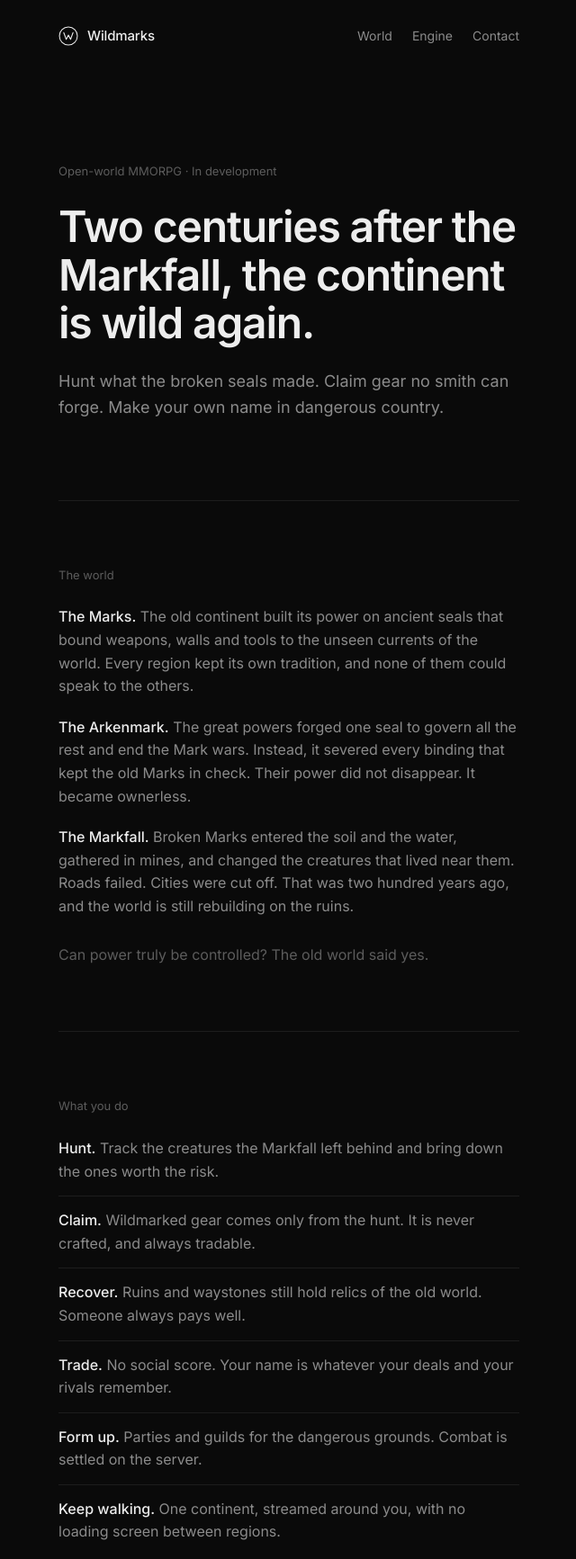
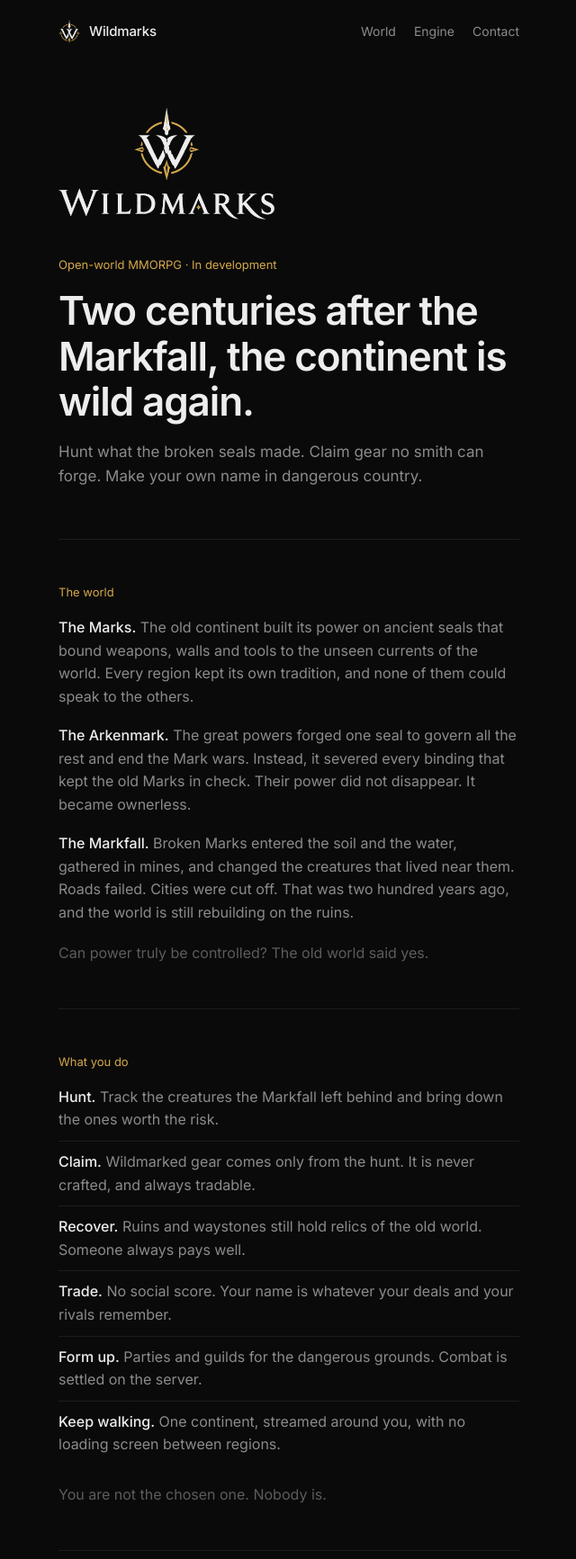
Before and after one commit to wewelab/wildmarks-site, a plain HTML site: page index.html in a window 1280 px wide. Shown: the top 1733 px of the page at 90% size, without its empty margins (319-959 px from the left). Drawn offline with Linux system fonts and the light colour scheme.

Commit message:
Real Wildmarks logo, gold accent from the mark, tighter spacing
Logo recoloured for the dark background (ink to light, gold kept);
mark used in the header and favicons, lockup in the hero and the
social card. Section padding reduced; labels and the contact
underline pick up the logo gold.

Co-Authored-By: Claude Fable 5.1 <noreply@anthropic.com>

```diff
--- a/assets/css/site.css
+++ b/assets/css/site.css
@@ -3,6 +3,7 @@
   --fg: #ededed;
   --fg-2: #8b8b8b;
   --fg-3: #5c5c5c;
+  --accent: #d4a84b;
   --line: rgba(255, 255, 255, 0.08);
   --col: 640px;
   --pad: clamp(20px, 6vw, 64px);
@@ -21,62 +22,65 @@ body {
   text-rendering: optimizeLegibility;
 }
 a { color: inherit; text-decoration: none; }
-p { margin: 0 0 1.25em; }
+img { display: block; }
+p { margin: 0 0 1.1em; }
 strong { font-weight: 500; color: var(--fg); }
 
 /* top */
 .top {
-  max-width: var(--col); margin: 0 auto; padding: 28px var(--pad) 0;
+  max-width: var(--col); margin: 0 auto; padding: 22px var(--pad) 0;
   display: flex; align-items: center; justify-content: space-between;
 }
 .brand { display: inline-flex; align-items: center; gap: 10px; font-weight: 500; font-size: 15px; letter-spacing: -0.01em; }
-.brand svg { width: 22px; height: 22px; fill: none; stroke: currentColor; stroke-width: 1.5; stroke-linecap: round; stroke-linejoin: round; }
-.top nav { display: flex; gap: 22px; font-size: 14px; color: var(--fg-2); }
-.top nav a:hover { color: var(--fg); }
+.brand img { width: 24px; height: auto; }
+.top nav { display: flex; gap: 20px; font-size: 14px; color: var(--fg-2); }
+.top nav a:hover { color: var(--accent); }
 
 /* column */
 main { max-width: var(--col); margin: 0 auto; padding: 0 var(--pad); }
-section { padding: 72px 0; border-top: 1px solid var(--line); }
+section { padding: 48px 0; border-top: 1px solid var(--line); }
 section:first-child { border-top: 0; }
 
-.label { font-size: 13px; color: var(--fg-3); margin: 0 0 24px; }
+.label { font-size: 13px; color: var(--accent); margin: 0 0 16px; }
 
 /* hero */
-.hero { padding: 128px 0 88px; }
+.hero { padding: 72px 0 56px; }
+.lockup { width: 240px; height: auto; margin: 0 0 40px; }
 .hero h1 {
-  font-size: clamp(32px, 2rem + 2.2vw, 48px); font-weight: 600; line-height: 1.12; letter-spacing: -0.025em;
-  margin: 0 0 24px;
+  font-size: clamp(30px, 2rem + 2vw, 44px); font-weight: 600; line-height: 1.14; letter-spacing: -0.025em;
+  margin: 0 0 18px;
 }
-.sub { font-size: 18px; color: var(--fg-2); margin: 0; max-width: 34em; }
+.sub { font-size: 17px; color: var(--fg-2); margin: 0; max-width: 34em; }
 
 /* text */
 section p { color: var(--fg-2); }
 section p strong { color: var(--fg); }
 .quiet { color: var(--fg-3); margin: 0; }
 section p:last-of-type { margin-bottom: 0; }
-section p + .quiet { margin-top: 28px; }
+section p + .quiet { margin-top: 20px; }
 
-.list { list-style: none; margin: 0 0 28px; padding: 0; }
-.list li { padding: 14px 0; border-top: 1px solid var(--line); color: var(--fg-2); }
+.list { list-style: none; margin: 0 0 20px; padding: 0; }
+.list li { padding: 10px 0; border-top: 1px solid var(--line); color: var(--fg-2); }
 .list li:first-child { border-top: 0; padding-top: 0; }
 
-.facts { margin: 32px 0 0; border-top: 1px solid var(--line); }
-.facts > div { display: grid; grid-template-columns: 150px 1fr; gap: 16px; padding: 12px 0; border-bottom: 1px solid var(--line); font-size: 15px; }
+.facts { margin: 24px 0 0; border-top: 1px solid var(--line); }
+.facts > div { display: grid; grid-template-columns: 140px 1fr; gap: 16px; padding: 9px 0; border-bottom: 1px solid var(--line); font-size: 15px; }
 .facts dt { color: var(--fg-3); margin: 0; }
 .facts dd { margin: 0; color: var(--fg-2); }
 
 /* contact */
-.mail { font-size: clamp(22px, 1.2rem + 1.6vw, 32px); font-weight: 500; letter-spacing: -0.02em; border-bottom: 1px solid var(--line); padding-bottom: 2px; }
-.mail:hover { border-color: var(--fg); }
+.mail { font-size: clamp(22px, 1.2rem + 1.4vw, 30px); font-weight: 500; letter-spacing: -0.02em; border-bottom: 1px solid var(--accent); padding-bottom: 2px; }
+.mail:hover { color: var(--accent); }
 
 footer {
-  max-width: var(--col); margin: 0 auto; padding: 32px var(--pad) 48px;
+  max-width: var(--col); margin: 0 auto; padding: 24px var(--pad) 40px;
   border-top: 1px solid var(--line); display: flex; justify-content: space-between; gap: 16px; flex-wrap: wrap;
   font-size: 13px; color: var(--fg-3);
 }
 footer p { margin: 0; }
 
 @media (max-width: 520px) {
-  .hero { padding-top: 96px; }
+  .hero { padding-top: 56px; }
+  .lockup { width: 200px; margin-bottom: 32px; }
   .facts > div { grid-template-columns: 1fr; gap: 2px; }
 }
--- a/index.html
+++ b/index.html
@@ -7,7 +7,8 @@
   <meta name="description" content="Wildmarks is an open-world MMORPG set two centuries after the Markfall. Built on WildNet, our own server-authoritative engine.">
   <meta name="theme-color" content="#0a0a0a">
   <link rel="canonical" href="https://wildmarks.net/">
-  <link rel="icon" type="image/svg+xml" href="/favicon.svg">
+  <link rel="icon" type="image/png" sizes="64x64" href="/assets/img/favicon-64.png">
+  <link rel="apple-touch-icon" href="/assets/img/apple-touch-icon.png">
 
   <meta property="og:type" content="website">
   <meta property="og:site_name" content="Wildmarks">
@@ -26,7 +27,7 @@
 
 <header class="top">
   <a class="brand" href="/" aria-label="Wildmarks">
-    <svg viewBox="0 0 32 32" aria-hidden="true"><circle cx="16" cy="16" r="14.5"/><path d="M8.5 10.5l4 11 3.5-7 3.5 7 4-11"/></svg>
+    <img src="/assets/img/wildmarks-mark.png" alt="" width="24" height="26">
     <span>Wildmarks</span>
   </a>
   <nav>
@@ -39,6 +40,7 @@
 <main>
 
   <section class="hero">
+    <img class="lockup" src="/assets/img/wildmarks-lockup.png" alt="Wildmarks" width="900" height="463">
     <p class="label">Open-world MMORPG · In development</p>
     <h1>Two centuries after the Markfall, the continent is wild again.</h1>
     <p class="sub">Hunt what the broken seals made. Claim gear no smith can forge. Make your own name in dangerous country.</p>
```
Also changed, not shown: 404.html (+2 -2 lines), assets/img/apple-touch-icon.png (added), assets/img/favicon-64.png (added), assets/img/icon-512.png (added), assets/img/og.png, assets/img/wildmarks-lockup.png (added), assets/img/wildmarks-mark.png (added), favicon.svg (deleted).
